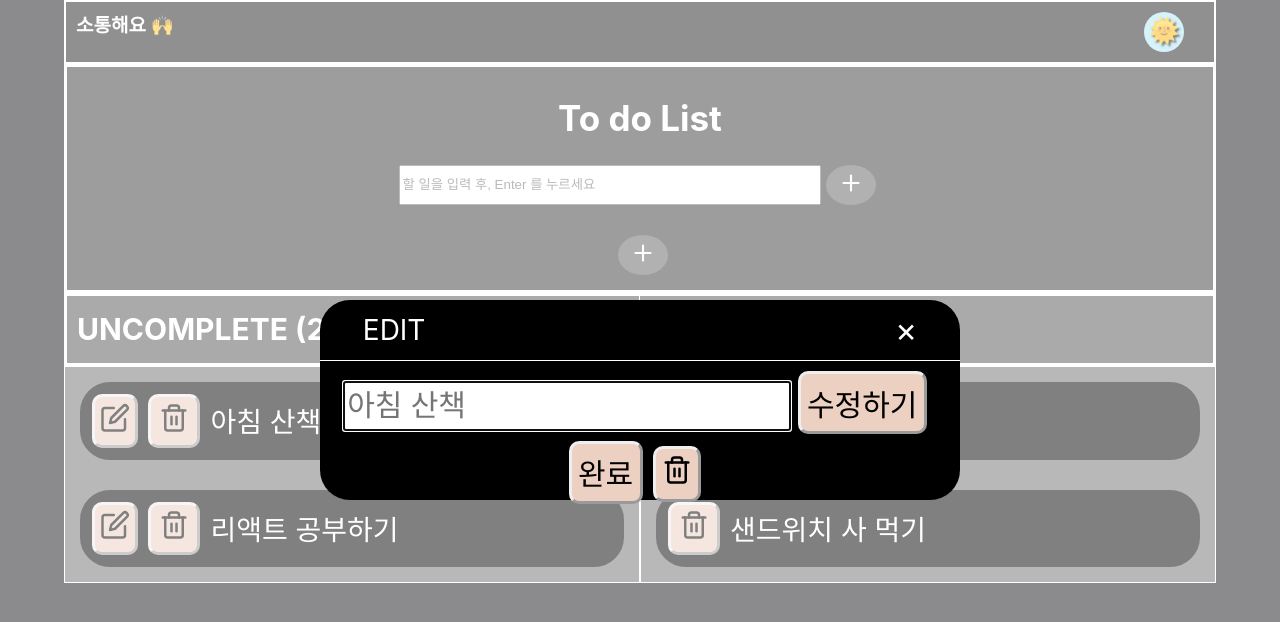
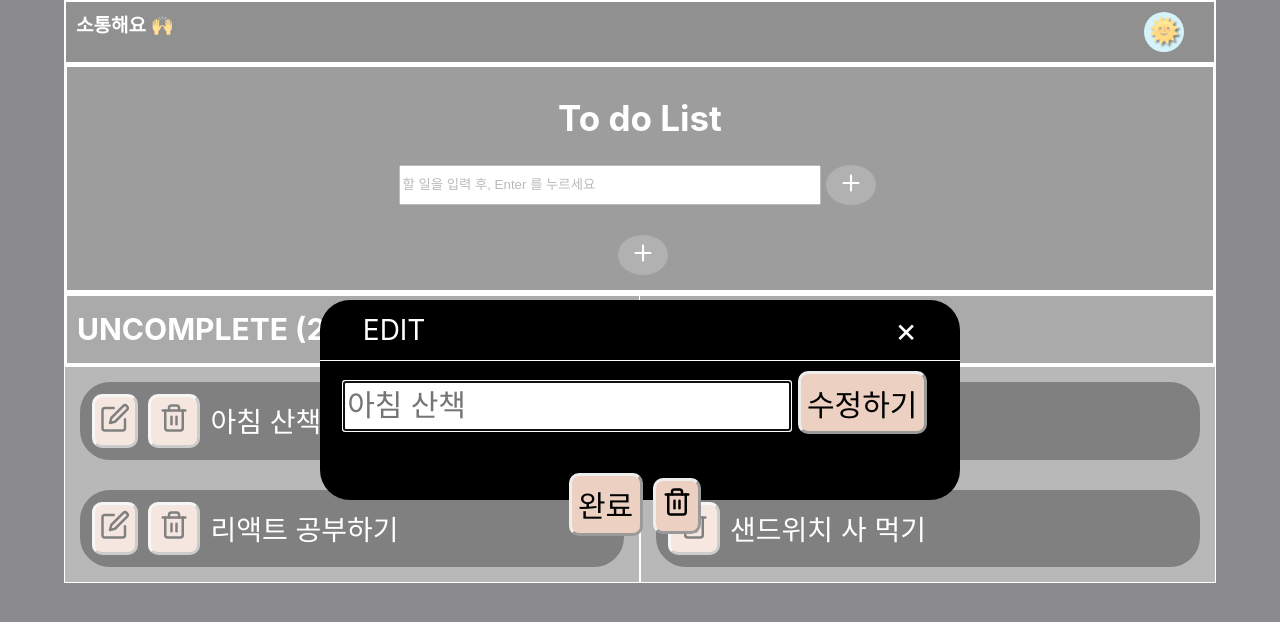
Before and after one commit to GDSC-Daejin/waffle-communicate-fe, a React (Vite) app: page / in a window 1280 px wide. Both pictures are taken after a click on the button 115 px from the left and 421 px from the top of the page. Shown: the top 622 px of the page. Built offline with nearby package versions, Linux system fonts and the light colour scheme.

Commit message:
styles : add Modalfooter , edit ModalBody

```diff
--- a/src/components/Modal.jsx
+++ b/src/components/Modal.jsx
@@ -52,7 +52,10 @@ const Exit = styled.div`
   }
 `;
 
-const ModalBody = styled.div``;
+const ModalBody = styled.div`
+  padding-bottom: 5%;
+`;
+const Modalfooter = styled.div``;
 
 const Form = styled.form`
   margin-top: 10px;
@@ -133,12 +136,13 @@ export const Modal = (props) => {
                 />
                 <TodoButton onClick={onSubmit}>수정하기</TodoButton>
               </Form>
-
+            </ModalBody>
+            <Modalfooter>
               <TodoButton onClick={onToggle}>완료</TodoButton>
               <TodoButton onClick={onRemove}>
                 <FiTrash2 />
               </TodoButton>
-            </ModalBody>
+            </Modalfooter>
           </ModalView>
         </ModalBackdrop>
       ) : null}
```
